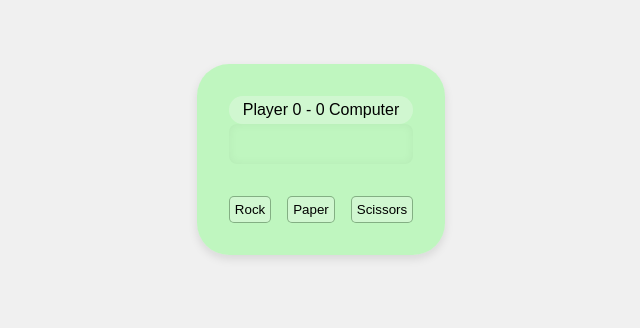
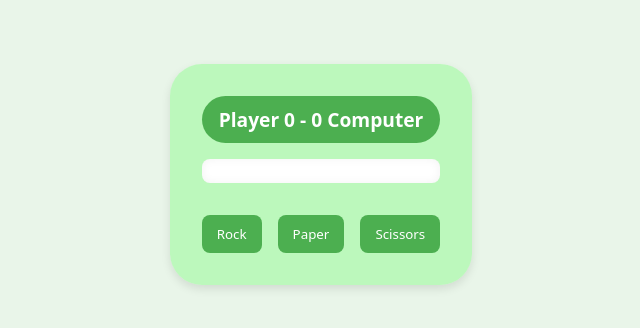
Before and after one commit to e-lemma/rock-paper-scissors, a plain HTML site: page index.html in a window 1280 px wide. Shown: the whole page, without its empty margins (319-959 px from the left). Drawn offline with Linux system fonts and the light colour scheme.

Commit message:
Add addtional stylings to buttons, game-score display, and several other elements

```diff
--- a/styles.css
+++ b/styles.css
@@ -5,10 +5,11 @@
 }
 
 body {
-  font-family: Arial, sans-serif;
+  font-family: system-ui, -apple-system, BlinkMacSystemFont, "Segoe UI", Roboto,
+    Oxygen, Ubuntu, Cantarell, "Open Sans", "Helvetica Neue", sans-serif;
   max-width: 600px;
   margin: 2rem auto;
-  background-color: #f0f0f0;
+  background-color: #e9f5e9;
   text-align: center;
   display: flex;
   justify-content: center;
@@ -34,8 +35,9 @@ body {
 }
 
 #game-messages {
-  padding: 20px;
+  padding: 12px;
   border-radius: 8px;
+  background-color: #ffffff;
   box-shadow: inset 0 0 10px rgba(0, 0, 0, 0.05);
 }
 
@@ -48,10 +50,23 @@ body {
 }
 
 button {
-  padding: 5px;
-  background-color: #dff8df8d;
-  border: 1px solid #4676468d;
-  border-radius: 5px;
+  padding: 10px 15px;
+  background-color: #4caf50;
+  color: white;
+  border: none;
+  border-radius: 8px;
+  cursor: pointer;
+  font-family: inherit;
+}
+
+button:hover {
+  background-color: #45a049;
+  transform: scale(1.05);
+}
+
+button:disabled {
+  background-color: #ccc;
+  cursor: not-allowed;
 }
 
 #restart {
@@ -59,7 +74,11 @@ button {
 }
 
 #game-score {
-  background-color: #dff8df8d;
-  padding: 5px;
+  background-color: #4caf50;
+  color: white;
+  padding: 10px;
+  font-size: 1.2rem;
+  font-weight: bold;
   border-radius: 2rem;
+  margin-bottom: 1rem;
 }
```
